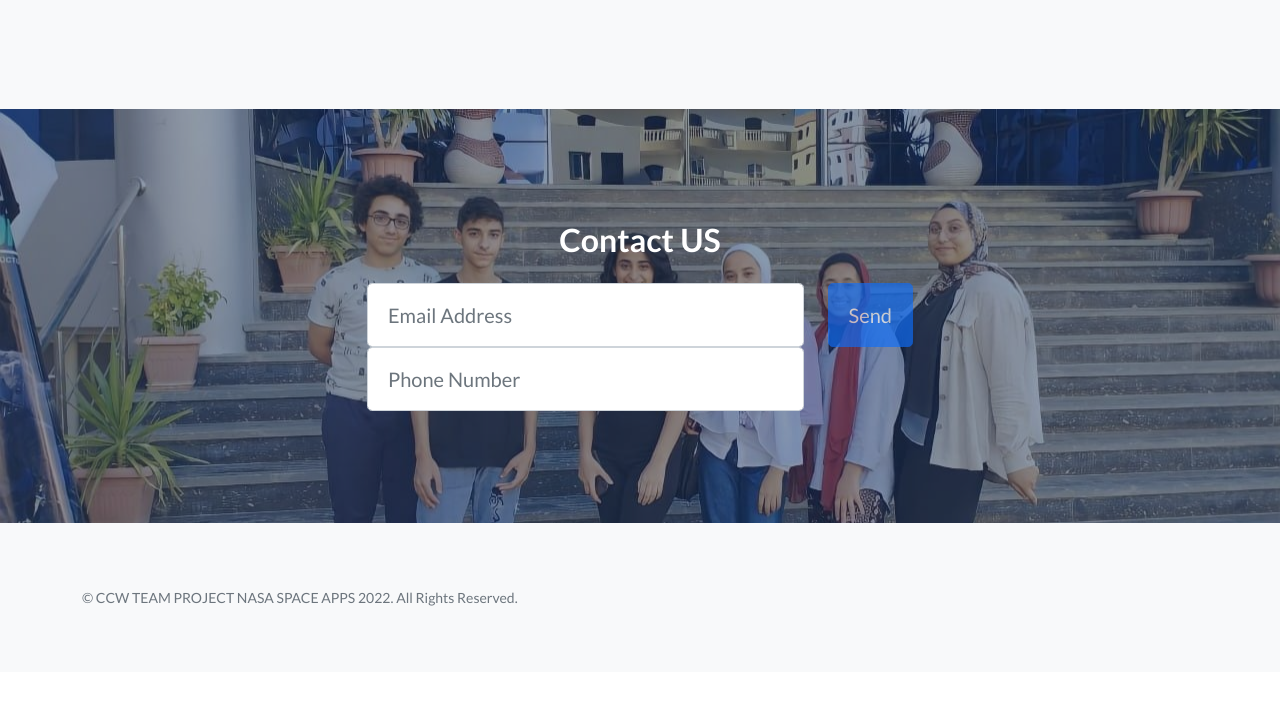
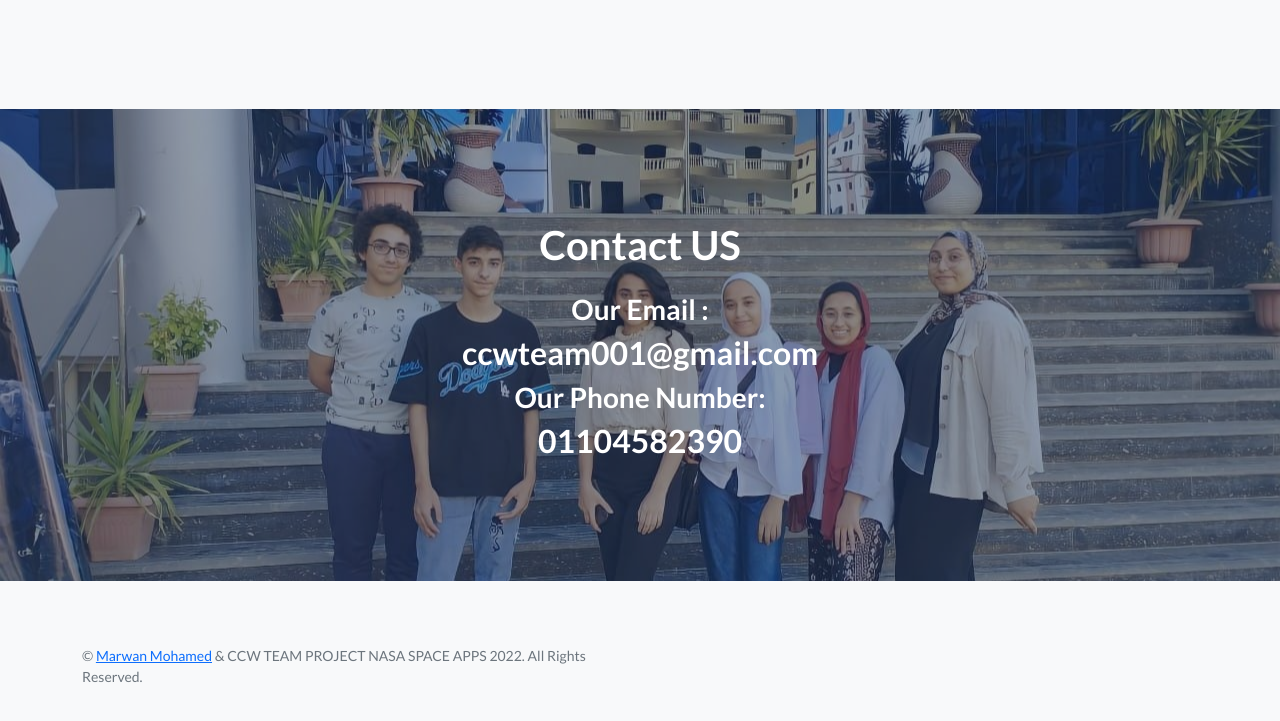
Before and after one commit to 0xVirtu4l/CW-PROJECT, a plain HTML site: page index.html in a window 1280 px wide. Shown: the part 7561-8282 px from the top of the page. Before the commit the page ends 8233 px from the top, so only its background shows below. Drawn offline with nearby package versions, Linux system fonts and the light colour scheme.

Commit message:
Update index.html

```diff
--- a/index.html
+++ b/index.html
@@ -220,20 +220,9 @@
             <div class="container position-relative">
                 <div class="row justify-content-center">
                     <div class="col-xl-6">
-                        <h2 class="mb-4">Contact US </h2>
-                        <form class="form-subscribe" id="contactFormFooter" data-sb-form-api-token="API_TOKEN">
-                            <!-- Email address input-->
-                            <div class="row">
-                                <div class="col">
-                                    <input class="form-control form-control-lg" id="emailAddressBelow" type="email" placeholder="Email Address" data-sb-validations="required,email" />
-                                    <input class="form-control form-control-lg" id="emailAddressBelow" type="email" placeholder="Phone Number" data-sb-validations="required,email" />
-                                    <div class="invalid-feedback text-white" data-sb-feedback="emailAddressBelow:required">Email Address is required.</div>
-                                    <div class="invalid-feedback text-white" data-sb-feedback="emailAddressBelow:email">Email Address Email is not valid.</div>
-                                </div>
-                                <div class="col-auto"><button class="btn btn-primary btn-lg disabled" id="submitButton" type="submit">Send</button></div>
-                            </div>
-                            <div class="d-none" id="submitErrorMessage"><div class="text-center text-danger mb-3">Error sending message!</div></div>
-                        </form>
+                        <h1 class="mb-4">Contact US </h1>
+                        <h3>Our Email : <h2>ccwteam001@gmail.com</h2> </h3>
+                        <h3>Our Phone Number: <h2>01104582390</h2> </h3>
                 </div>
             </div>
         </section>
@@ -242,7 +231,7 @@
             <div class="container">
                 <div class="row">
                     <div class="col-lg-6 h-100 text-center text-lg-start my-auto">
-                        <p class="text-muted small mb-4 mb-lg-0">&copy; CCW TEAM PROJECT NASA SPACE APPS 2022. All Rights Reserved.</p>
+                        <p class="text-muted small mb-4 mb-lg-0">&copy; <a href="https://www.facebook.com/DevvVinci">Marwan Mohamed</a> & CCW TEAM PROJECT NASA SPACE APPS 2022. All Rights Reserved.</p>
                     </div>
 
                 </div>
```
